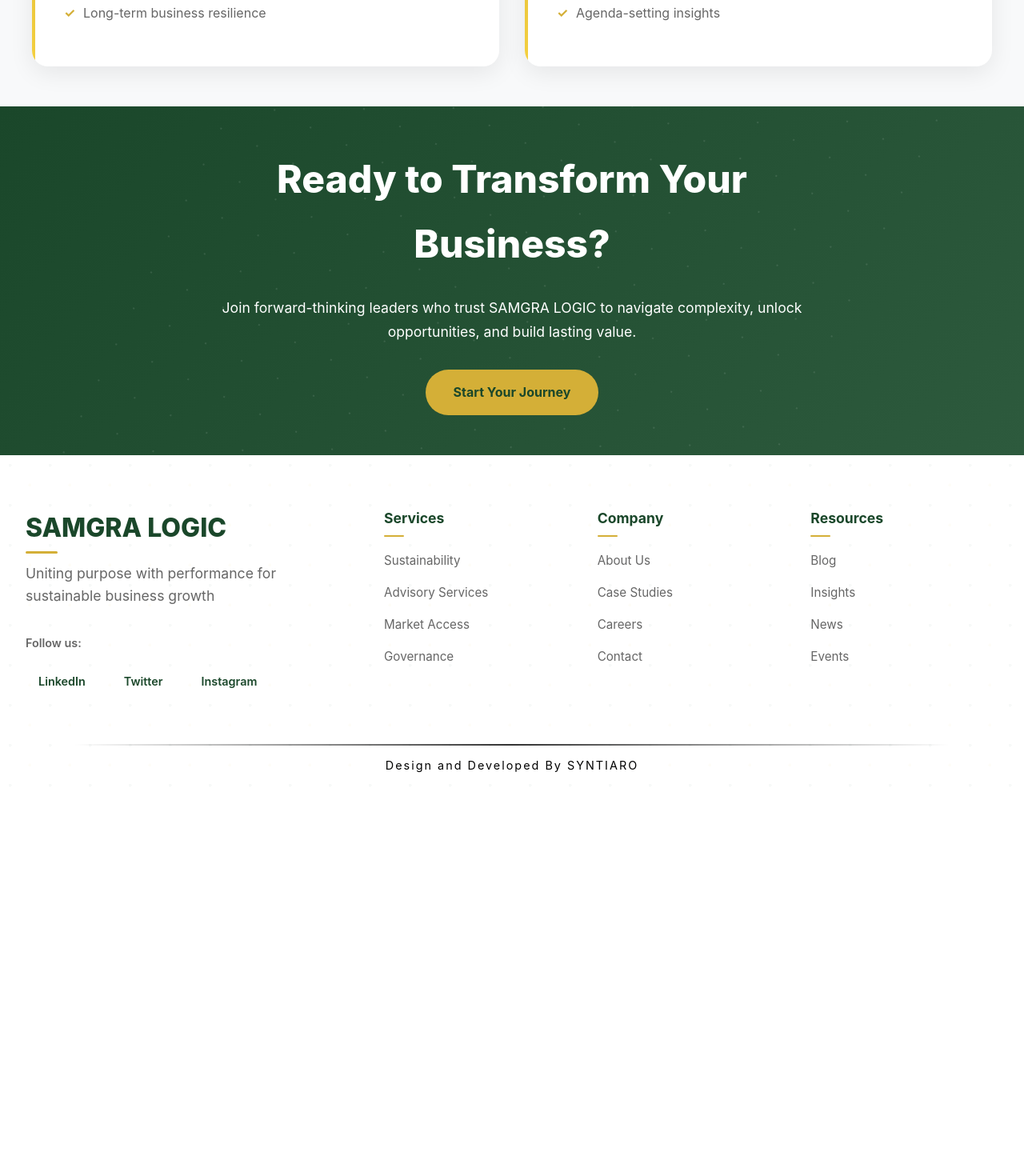
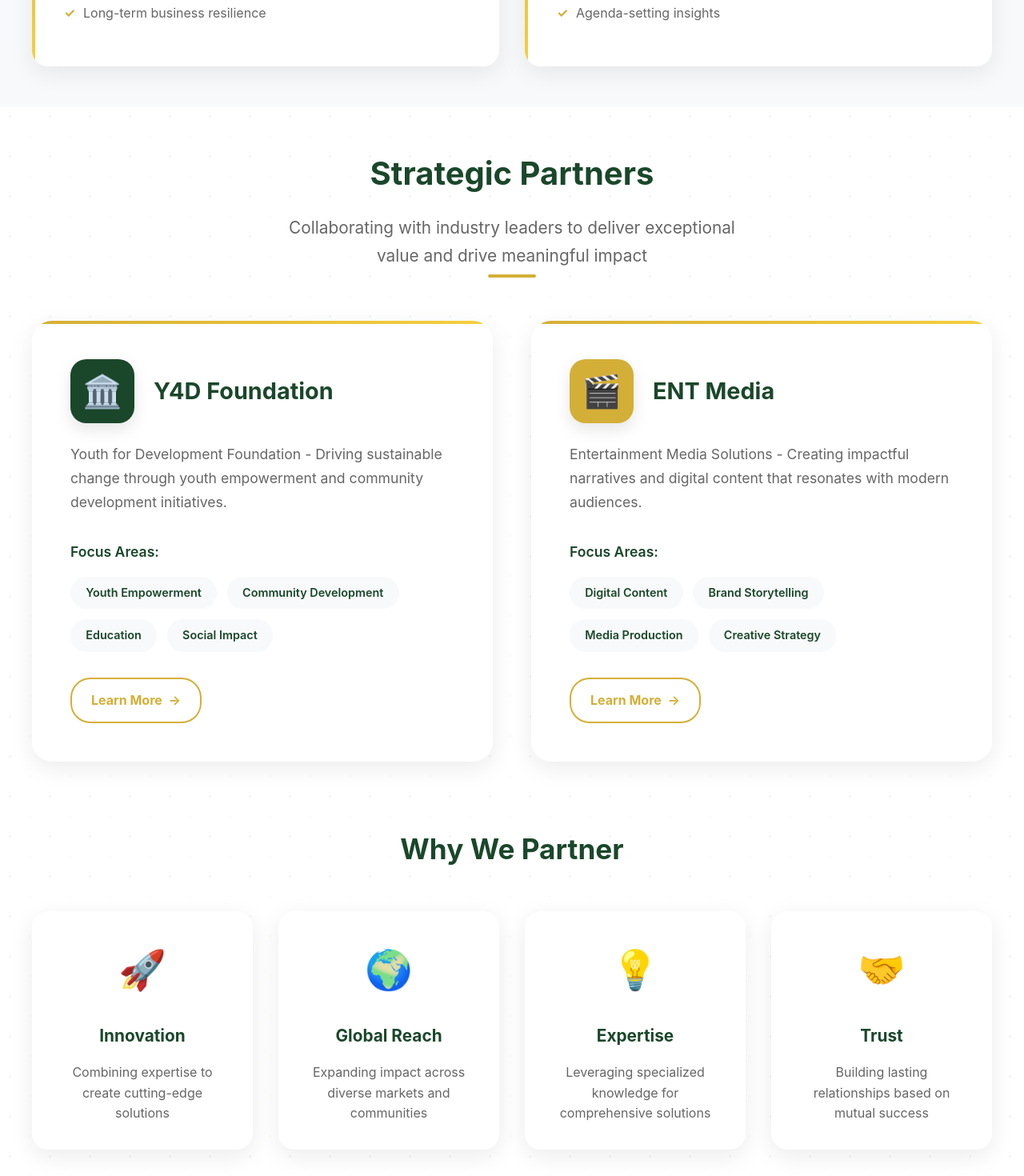
Before and after one commit to Shri0410/SAMGRA-LOGIC, a React (Vite) app: page / in a window 1280 px wide. Shown: the part 3600-5070 px from the top of the page at 80% size. Before the commit the page ends 4603 px from the top, so only its background shows below. Built offline with nearby package versions, Linux system fonts and the light colour scheme.

Commit message:
SHRI, add a new section which is Partner section

```diff
--- a/src/App.css
+++ b/src/App.css
@@ -1119,3 +1119,322 @@
   background: linear-gradient(to right, transparent, black, transparent);
   opacity: 0.8;
 }
+
+/* Partners Section */
+.partners {
+  padding: 50px 2rem;
+  background: var(--white);
+  position: relative;
+  border-bottom: 1px solid var(--border-light);
+}
+
+.partners-content {
+  max-width: 1200px;
+  margin: 0 auto;
+}
+
+.partners-header {
+  text-align: center;
+  margin-bottom: 4rem;
+}
+
+.partners-header .section-title {
+  margin-bottom: 1rem;
+}
+
+.partners-header .section-subtitle {
+  font-size: 1.3rem;
+  color: var(--text-light);
+  max-width: 600px;
+  margin: 0 auto;
+}
+
+/* Partners Grid */
+.partners-grid {
+  display: grid;
+  grid-template-columns: repeat(auto-fit, minmax(400px, 1fr));
+  gap: 3rem;
+  margin-bottom: 5rem;
+}
+
+.partner-card {
+  background: var(--white);
+  padding: 3rem;
+  border-radius: 25px;
+  box-shadow: var(--shadow-soft);
+  transition: all 0.4s ease;
+  border: 1px solid var(--border-light);
+  position: relative;
+  overflow: hidden;
+}
+
+.partner-card::before {
+  content: "";
+  position: absolute;
+  top: 0;
+  left: 0;
+  width: 100%;
+  height: 4px;
+  background: var(--gradient-secondary);
+  transition: height 0.3s ease;
+}
+
+.partner-card:hover::before {
+  height: 6px;
+}
+
+.partner-card:hover {
+  transform: translateY(-10px);
+  box-shadow: var(--shadow-hover);
+}
+
+.partner-header {
+  display: flex;
+  align-items: center;
+  gap: 1.5rem;
+  margin-bottom: 1.5rem;
+}
+
+.partner-logo {
+  width: 80px;
+  height: 80px;
+  border-radius: 20px;
+  display: flex;
+  align-items: center;
+  justify-content: center;
+  font-size: 2.5rem;
+  color: var(--white);
+  box-shadow: 0 8px 20px rgba(0, 0, 0, 0.1);
+}
+
+.partner-header h3 {
+  color: var(--primary-green);
+  font-size: 1.8rem;
+  font-weight: 700;
+  margin: 0;
+}
+
+.partner-description {
+  color: var(--text-light);
+  line-height: 1.7;
+  margin-bottom: 2rem;
+  font-size: 1.1rem;
+}
+
+.partner-focus h4 {
+  color: var(--primary-green);
+  margin-bottom: 1rem;
+  font-size: 1.1rem;
+  font-weight: 600;
+}
+
+.focus-tags {
+  display: flex;
+  flex-wrap: wrap;
+  gap: 0.8rem;
+  margin-bottom: 2rem;
+}
+
+.focus-tag {
+  background: var(--light-bg);
+  color: var(--primary-green);
+  padding: 0.5rem 1.2rem;
+  border-radius: 20px;
+  font-size: 0.9rem;
+  font-weight: 600;
+  border: 1px solid var(--border-light);
+  transition: all 0.3s ease;
+}
+
+.focus-tag:hover {
+  background: var(--primary-green);
+  color: var(--white);
+  transform: translateY(-2px);
+}
+
+.partner-link {
+  display: inline-flex;
+  align-items: center;
+  gap: 0.5rem;
+  color: var(--accent-gold);
+  text-decoration: none;
+  font-weight: 700;
+  font-size: 1rem;
+  transition: all 0.3s ease;
+  padding: 0.8rem 1.5rem;
+  border: 2px solid var(--accent-gold);
+  border-radius: 25px;
+}
+
+.partner-link:hover {
+  background: var(--accent-gold);
+  color: var(--primary-green);
+  transform: translateY(-2px);
+  box-shadow: 0 5px 15px rgba(212, 175, 55, 0.3);
+}
+
+/* Collaboration Stats */
+.collaboration-stats {
+  text-align: center;
+  margin-bottom: 5rem;
+  padding: 3rem;
+  background: var(--light-bg);
+  border-radius: 20px;
+}
+
+.collaboration-stats h3 {
+  color: var(--primary-green);
+  font-size: 2.2rem;
+  margin-bottom: 3rem;
+  font-weight: 700;
+}
+
+.stats-grid {
+  display: grid;
+  grid-template-columns: repeat(auto-fit, minmax(200px, 1fr));
+  gap: 2rem;
+}
+
+.stat-item {
+  padding: 1.5rem;
+}
+
+/* Partnership Benefits */
+.partnership-benefits {
+  text-align: center;
+}
+
+.partnership-benefits h3 {
+  color: var(--primary-green);
+  font-size: 2.2rem;
+  margin-bottom: 3rem;
+  font-weight: 700;
+}
+
+.benefits-grid {
+  display: grid;
+  grid-template-columns: repeat(auto-fit, minmax(250px, 1fr));
+  gap: 2rem;
+}
+
+.benefit-item {
+  padding: 2rem;
+  background: var(--white);
+  border-radius: 20px;
+  box-shadow: var(--shadow-soft);
+  transition: all 0.3s ease;
+  border: 1px solid var(--border-light);
+}
+
+.benefit-item:hover {
+  transform: translateY(-5px);
+  box-shadow: var(--shadow-hover);
+}
+
+.benefit-icon {
+  font-size: 3rem;
+  margin-bottom: 1.5rem;
+  display: block;
+}
+
+.benefit-item h4 {
+  color: var(--primary-green);
+  font-size: 1.3rem;
+  margin-bottom: 1rem;
+  font-weight: 700;
+}
+
+.benefit-item p {
+  color: var(--text-light);
+  line-height: 1.6;
+}
+
+/* Responsive Design for Partners Section */
+@media (max-width: 1024px) {
+  .partners-grid {
+    grid-template-columns: 1fr;
+    gap: 2rem;
+  }
+
+  .partner-card {
+    padding: 2.5rem;
+  }
+
+  .stats-grid {
+    grid-template-columns: repeat(2, 1fr);
+  }
+
+  .benefits-grid {
+    grid-template-columns: repeat(2, 1fr);
+  }
+}
+
+@media (max-width: 768px) {
+  .partners {
+    padding: 60px 1rem;
+  }
+
+  .partner-card {
+    padding: 2rem;
+  }
+
+  .partner-header {
+    flex-direction: column;
+    text-align: center;
+    gap: 1rem;
+  }
+
+  .partner-logo {
+    width: 70px;
+    height: 70px;
+    font-size: 2rem;
+  }
+
+  .partner-header h3 {
+    font-size: 1.5rem;
+  }
+
+  .collaboration-stats {
+    padding: 2rem;
+  }
+
+  .stat-number {
+    font-size: 2.5rem;
+  }
+
+  .stats-grid {
+    grid-template-columns: 1fr;
+  }
+
+  .benefits-grid {
+    grid-template-columns: 1fr;
+  }
+
+  .partnership-benefits h3,
+  .collaboration-stats h3 {
+    font-size: 1.8rem;
+  }
+}
+
+@media (max-width: 480px) {
+  .partners-grid {
+    grid-template-columns: 1fr;
+  }
+
+  .partner-card {
+    padding: 1.5rem;
+  }
+
+  .focus-tags {
+    gap: 0.5rem;
+  }
+
+  .focus-tag {
+    padding: 0.4rem 1rem;
+    font-size: 0.8rem;
+  }
+
+  .benefit-item {
+    padding: 1.5rem;
+  }
+}
--- a/src/App.jsx
+++ b/src/App.jsx
@@ -5,6 +5,7 @@
 import Mission from "./components/Mission";
 import FocusAreas from "./components/FocusAreas";
 import Audience from "./components/Audience";
+import Partners from "./components/Partners";
 import CtaSection from "./components/CtaSection";
 import Footer from "./components/Footer";
 
@@ -28,6 +29,7 @@
       <Mission />
       <FocusAreas />
       <Audience />
+      <Partners />
       <CtaSection />
       <Footer />
     </div>
--- /dev/null
+++ b/src/components/Partners.jsx
@@ -0,0 +1,130 @@
+import React from "react";
+
+const Partners = () => {
+  const partners = [
+    {
+      name: "Y4D Foundation",
+      logo: "🏛️",
+      description:
+        "Youth for Development Foundation - Driving sustainable change through youth empowerment and community development initiatives.",
+      focusAreas: [
+        "Youth Empowerment",
+        "Community Development",
+        "Education",
+        "Social Impact",
+      ],
+      link: "https://www.y4d.ngo/home",
+      color: "#1a472a",
+    },
+    {
+      name: "ENT Media",
+      logo: "🎬",
+      description:
+        "Entertainment Media Solutions - Creating impactful narratives and digital content that resonates with modern audiences.",
+      focusAreas: [
+        "Digital Content",
+        "Brand Storytelling",
+        "Media Production",
+        "Creative Strategy",
+      ],
+      link: "https://entmedia.com", // This will open in new tab
+      color: "#d4af37",
+    },
+  ];
+
+  return (
+    <section className="partners" id="partners">
+      <div className="geometric-bg"></div>
+      <div className="partners-content">
+        {/* Section Header */}
+        <div className="partners-header" data-aos="fade-up">
+          <h2 className="section-title">Strategic Partners</h2>
+          <p className="section-subtitle">
+            Collaborating with industry leaders to deliver exceptional value and
+            drive meaningful impact
+          </p>
+        </div>
+
+        {/* Partners Grid */}
+        <div className="partners-grid">
+          {partners.map((partner, index) => (
+            <div
+              key={index}
+              className="partner-card"
+              data-aos="fade-up"
+              data-aos-delay={index * 200}
+            >
+              <div className="partner-header">
+                <div
+                  className="partner-logo"
+                  style={{ backgroundColor: partner.color }}
+                >
+                  {partner.logo}
+                </div>
+                <h3>{partner.name}</h3>
+              </div>
+
+              <p className="partner-description">{partner.description}</p>
+
+              <div className="partner-focus">
+                <h4>Focus Areas:</h4>
+                <div className="focus-tags">
+                  {partner.focusAreas.map((area, idx) => (
+                    <span key={idx} className="focus-tag">
+                      {area}
+                    </span>
+                  ))}
+                </div>
+              </div>
+
+              {/* This link opens in new tab */}
+              <a
+                href={partner.link}
+                className="partner-link"
+                target="_blank"
+                rel="noopener noreferrer"
+              >
+                Learn More <span>→</span>
+              </a>
+            </div>
+          ))}
+        </div>
+
+        {/* Partnership Benefits */}
+        <div
+          className="partnership-benefits"
+          data-aos="fade-up"
+          data-aos-delay="600"
+        >
+          <h3>Why We Partner</h3>
+          <div className="benefits-grid">
+            <div className="benefit-item">
+              <div className="benefit-icon">🚀</div>
+              <h4>Innovation</h4>
+              <p>Combining expertise to create cutting-edge solutions</p>
+            </div>
+            <div className="benefit-item">
+              <div className="benefit-icon">🌍</div>
+              <h4>Global Reach</h4>
+              <p>Expanding impact across diverse markets and communities</p>
+            </div>
+            <div className="benefit-item">
+              <div className="benefit-icon">💡</div>
+              <h4>Expertise</h4>
+              <p>
+                Leveraging specialized knowledge for comprehensive solutions
+              </p>
+            </div>
+            <div className="benefit-item">
+              <div className="benefit-icon">🤝</div>
+              <h4>Trust</h4>
+              <p>Building lasting relationships based on mutual success</p>
+            </div>
+          </div>
+        </div>
+      </div>
+    </section>
+  );
+};
+
+export default Partners;
```
Also changed, not shown: src/assets/Y4D.png (added).
